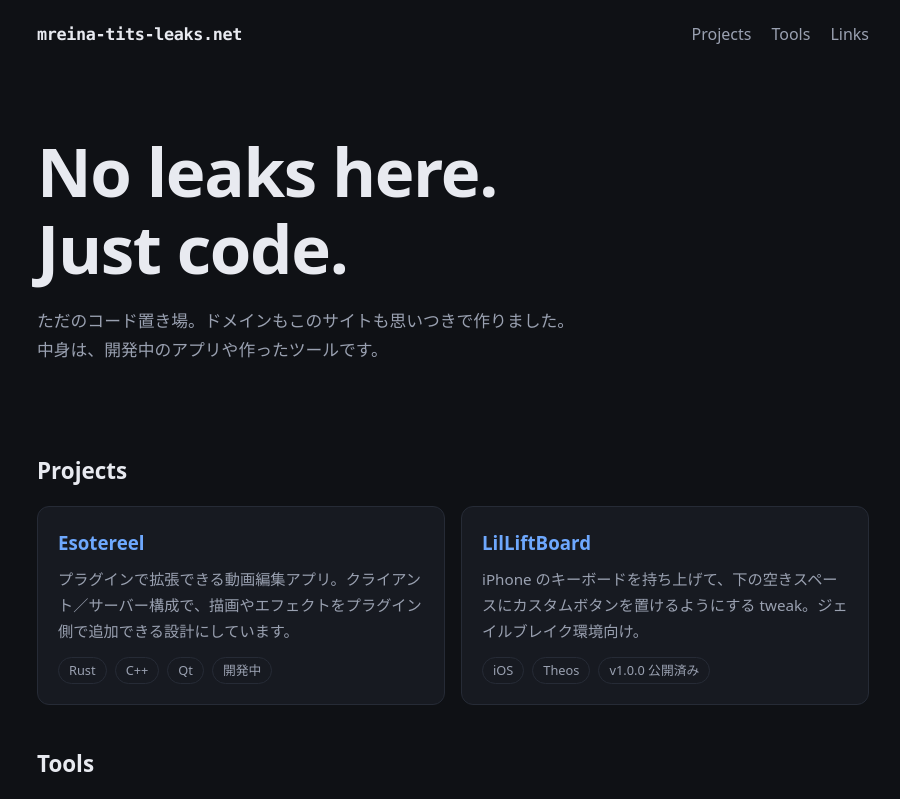
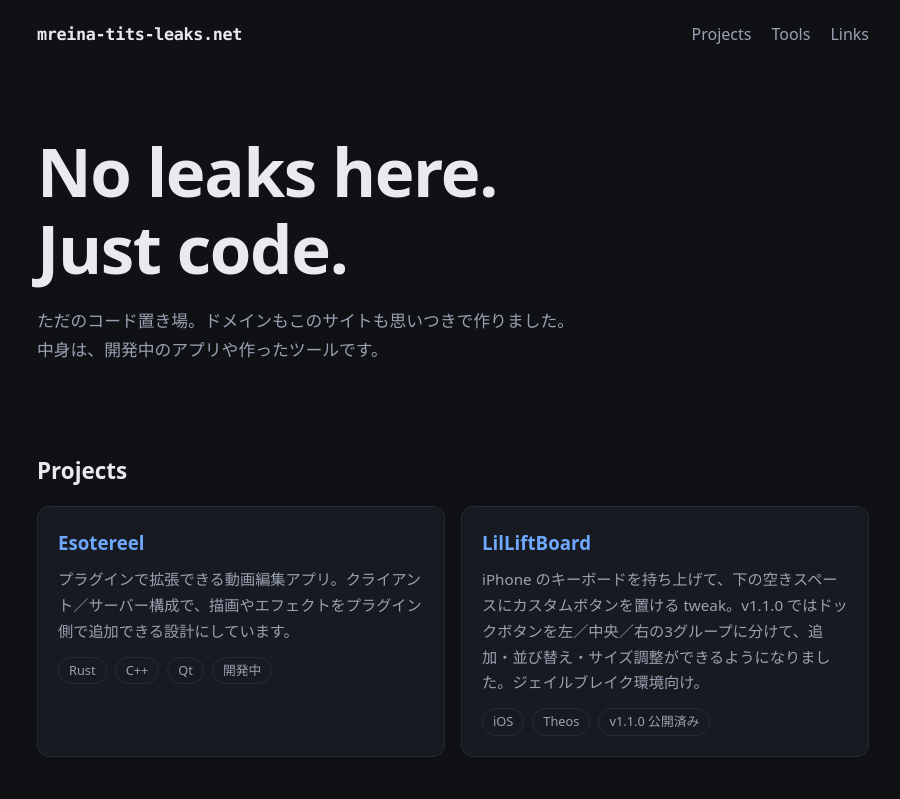
Before and after one commit to satoshiinu2/mreina-site, a Next.js app: page / in a window 1280 px wide. Shown: the top 799 px of the page, without its empty margins (187-1087 px from the left). Built offline with nearby package versions, Linux system fonts and the light colour scheme.

Commit message:
Update LilLiftBoard to v1.1.0

```diff
--- a/app/page.tsx
+++ b/app/page.tsx
@@ -18,8 +18,8 @@ const projects: Project[] = [
   {
     name: "LilLiftBoard",
     description:
-      "iPhone のキーボードを持ち上げて、下の空きスペースにカスタムボタンを置けるようにする tweak。ジェイルブレイク環境向け。",
-    tags: ["iOS", "Theos", "v1.0.0 公開済み"],
+      "iPhone のキーボードを持ち上げて、下の空きスペースにカスタムボタンを置ける tweak。v1.1.0 ではドックボタンを左／中央／右の3グループに分けて、追加・並び替え・サイズ調整ができるようになりました。ジェイルブレイク環境向け。",
+    tags: ["iOS", "Theos", "v1.1.0 公開済み"],
     url: "https://github.com/satoshiinu2/LilLiftBoard",
   },
 ];
```
